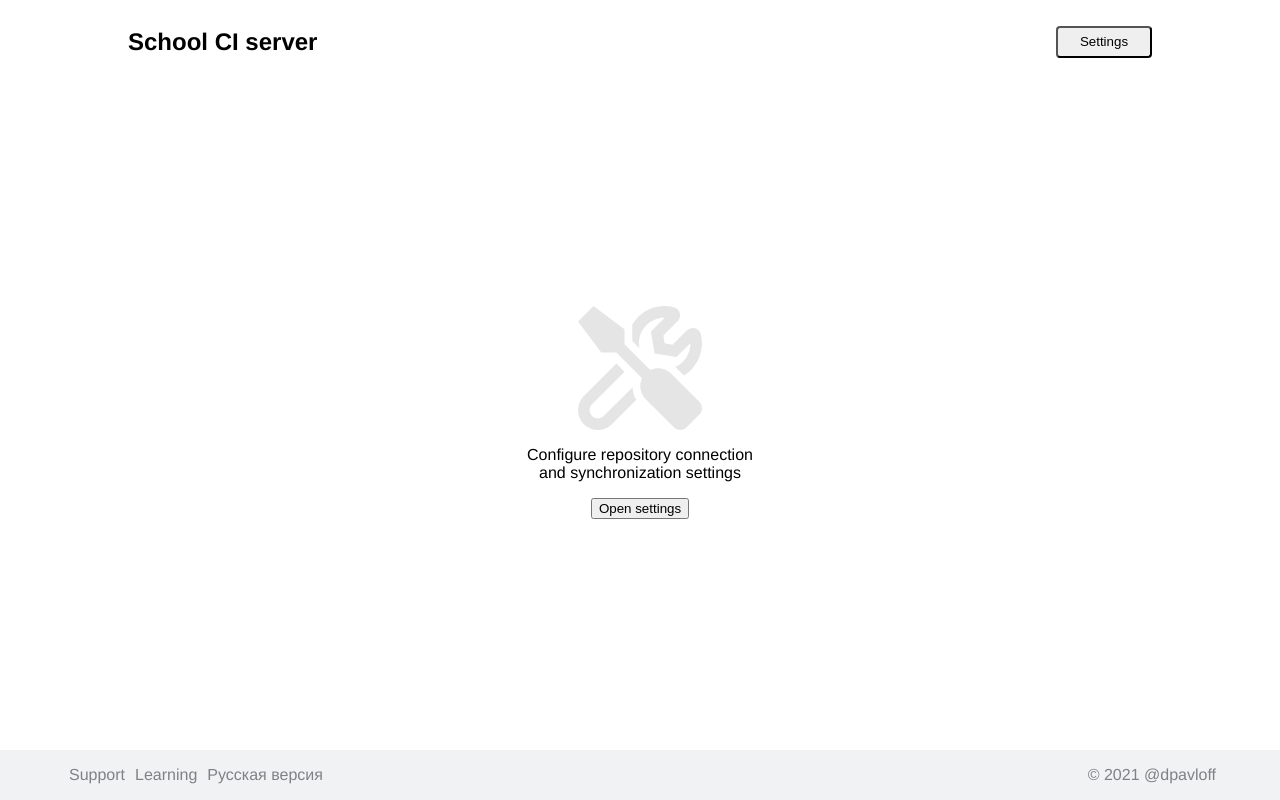
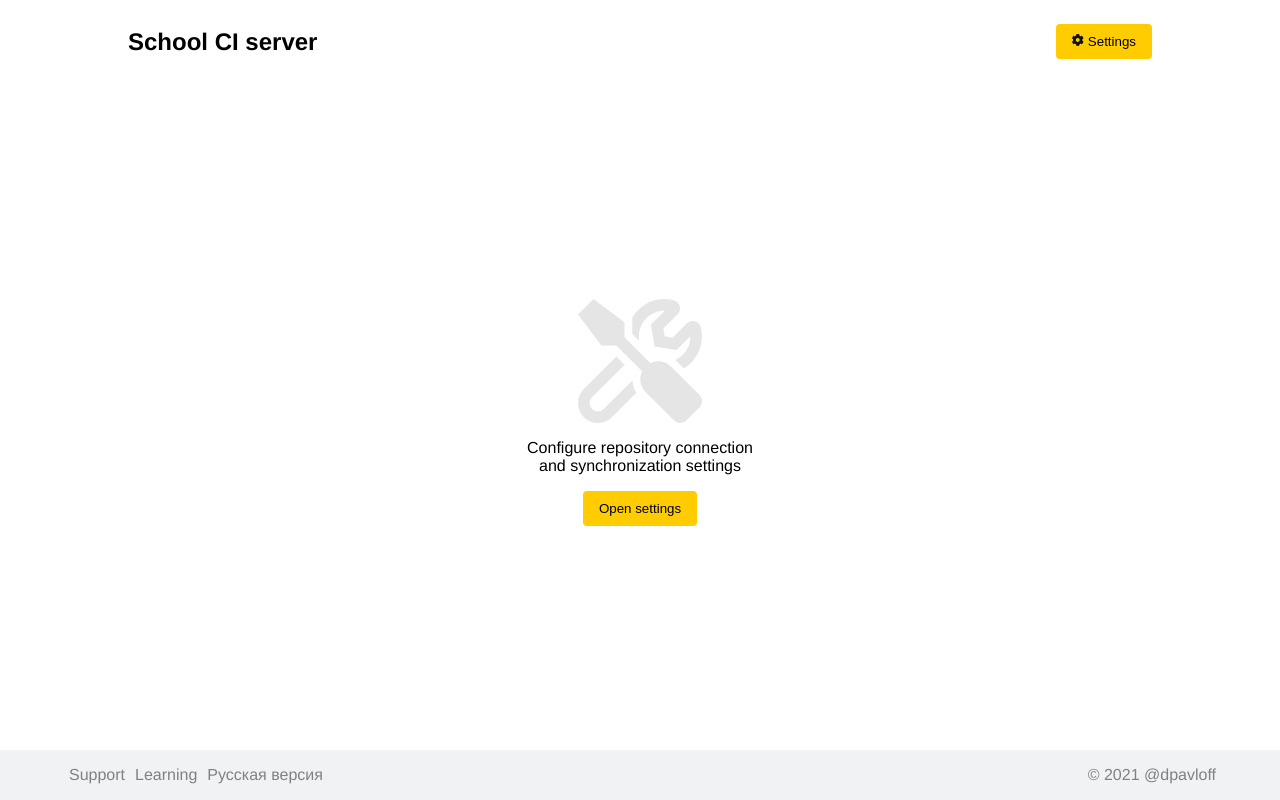
Before and after one commit to dpavloff/build-history-layout, a React (Create React App) app: page / in a window 1280 px wide. Built offline with nearby package versions, Linux system fonts and the light colour scheme; a web font is replaced by a local one.

Commit message:
Added YandexButton component
Update YandexButton.jsx

```diff
--- a/package.json
+++ b/package.json
@@ -10,6 +10,7 @@
     "react-dom": "^17.0.2",
     "react-router-dom": "^5.3.0",
     "react-scripts": "4.0.3",
+    "redux": "^4.1.1",
     "web-vitals": "^1.1.2"
   },
   "scripts": {
--- /dev/null
+++ b/src/components/YandexButton.jsx
@@ -0,0 +1,64 @@
+import { useState } from "react";
+import styles from "../styles/yandexbutton.module.css";
+
+const YandexButton = ({
+  label = "button",
+  onClick,
+  icon,
+  isDisabled = false,
+}) => {
+  const [hover, setHover] = useState(false);
+  const [focus, setFocus] = useState(false);
+
+  const toggleHover = () => {
+    setHover(!hover);
+  };
+
+  const toggleFocus = () => {
+    setFocus(!focus);
+  };
+
+  let enabled = {
+    backgroundColor: "#fc0",
+    cursor: "pointer",
+  };
+
+  let hovered = {
+    backgroundColor: "#F2C200",
+  };
+
+  let focused = {
+    border: "2px solid #B38F00",
+  };
+
+  let disabled = {
+    backgroundColor: "#F2F2F2",
+    color: "rgba(0, 0, 0, 0.5)",
+  };
+
+  return (
+    <button
+      style={
+        isDisabled
+          ? { ...disabled }
+          : {
+              ...enabled,
+              ...(hover ? hovered : null),
+              ...(focus ? focused : null),
+            }
+      }
+      className={styles.btn}
+      onFocus={toggleFocus}
+      onMouseEnter={toggleHover}
+      onMouseLeave={toggleHover}
+      type="button"
+      onClick={isDisabled ? onClick : () => {}}
+    >
+      {icon ? <img src={icon} alt="" /> : ""}
+      <span> </span>
+      {label}
+    </button>
+  );
+};
+
+export default YandexButton;
--- a/src/pages/Home.jsx
+++ b/src/pages/Home.jsx
@@ -1,17 +1,20 @@
 import "../styles/home.css";
+import YandexButton from "../components/YandexButton";
+
 import instruments from "../static/images/instruments.svg";
+import cog from "../static/images/cog.svg";
 
 function Home() {
   return (
     <div className="history-page">
       <header className="history-header">
         <h2>School CI server</h2>
-        <button>Settings</button>
+        <YandexButton label={"Settings"} icon={cog} />
       </header>
       <div className="history-content">
         <img src={instruments} alt="logo" />
         <p>Configure repository connection and synchronization settings</p>
-        <button>Open settings</button>
+        <YandexButton label={"Open settings"} />
       </div>
     </div>
   );
--- a/src/styles/home.css
+++ b/src/styles/home.css
@@ -22,9 +22,3 @@
   text-align: center;
   max-width: 15rem;
 }
-
-.history-header button {
-  width: 6rem;
-  height: 2rem;
-  border-radius: 4px;
-}
--- /dev/null
+++ b/src/styles/yandexbutton.module.css
@@ -0,0 +1,5 @@
+.btn {
+  padding: 10px 16px; /* change later */
+  border: 0px;
+  border-radius: 4px;
+}
```
Also changed, not shown: src/static/images/cog.svg (added), 1 other file (tests, documents, lock files or other folders).
